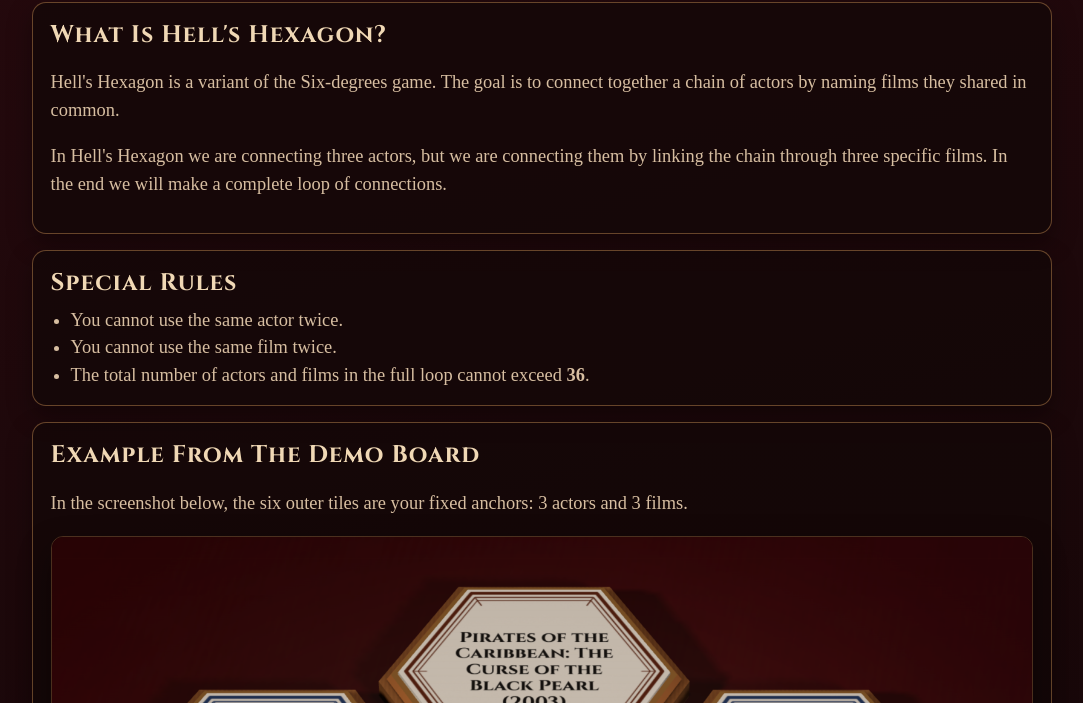
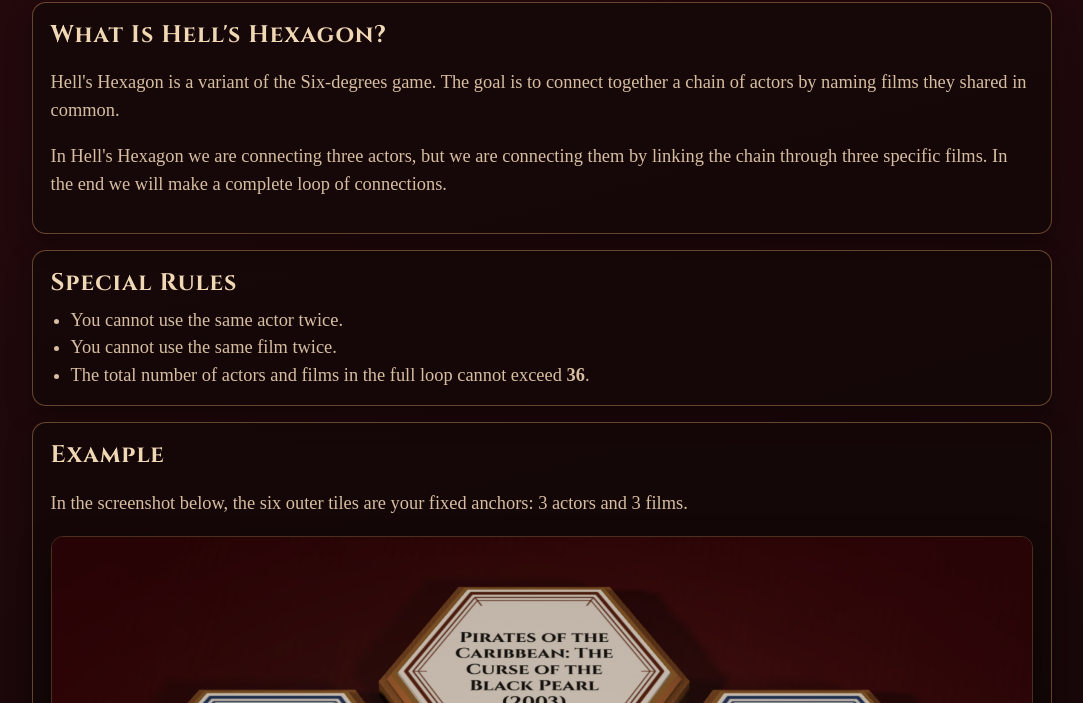
Before and after one commit to jamestomasino/hellshexagon, a website: page instructions.html in a window 1280 px wide. Shown: the part 97-800 px from the top of the page, without its empty margins (98-1181 px from the left). Drawn offline with nearby package versions, Linux system fonts and the light colour scheme; a web font is replaced by a local one.

Commit message:
text edit

```diff
--- a/instructions.html
+++ b/instructions.html
@@ -35,7 +35,7 @@
       </section>
 
       <section class="example card">
-        <h2>Example From The Demo Board</h2>
+        <h2>Example</h2>
         <p>
           In the screenshot below, the six outer tiles are your fixed anchors: 3 actors and 3 films.
         </p>
```
